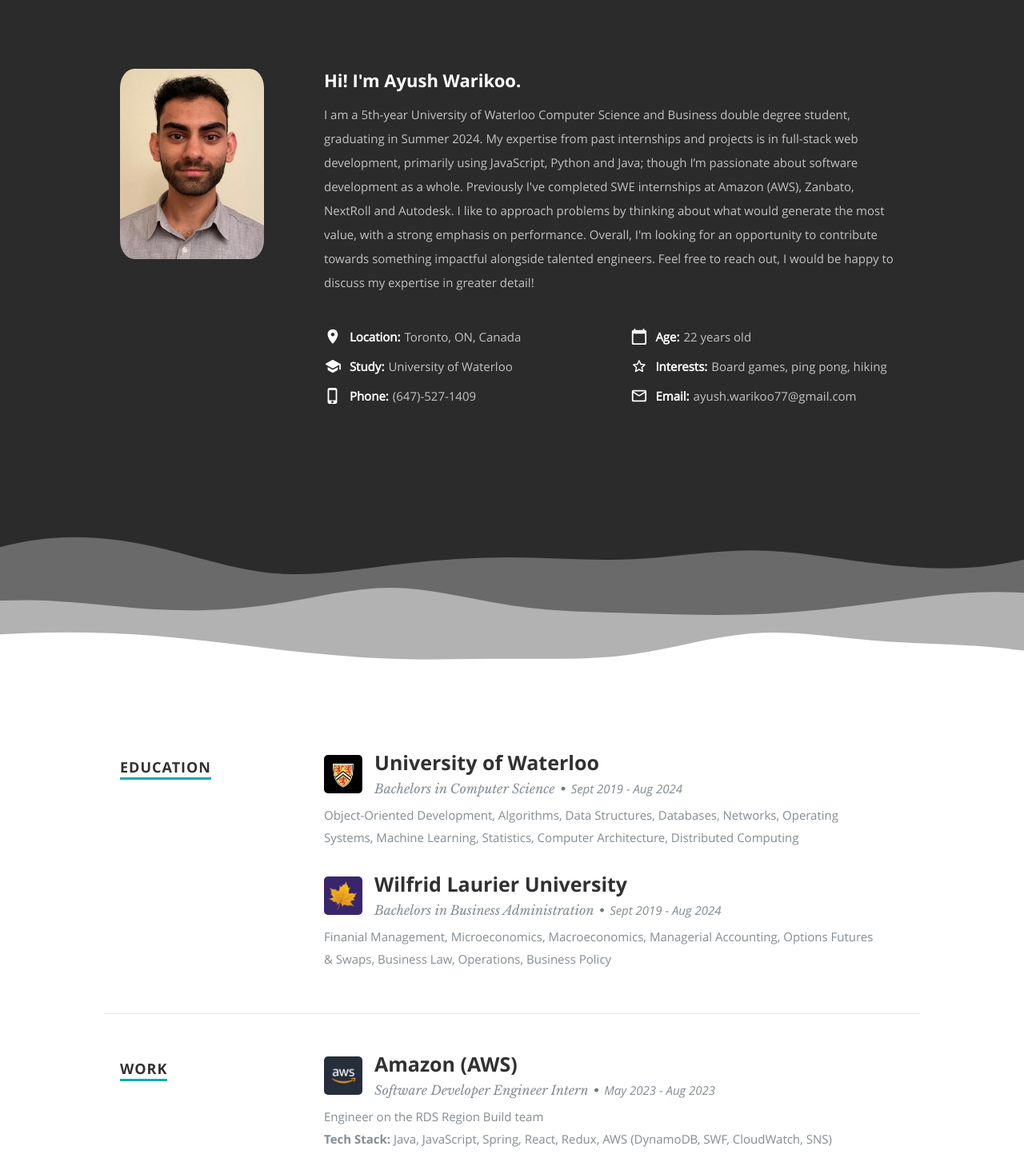
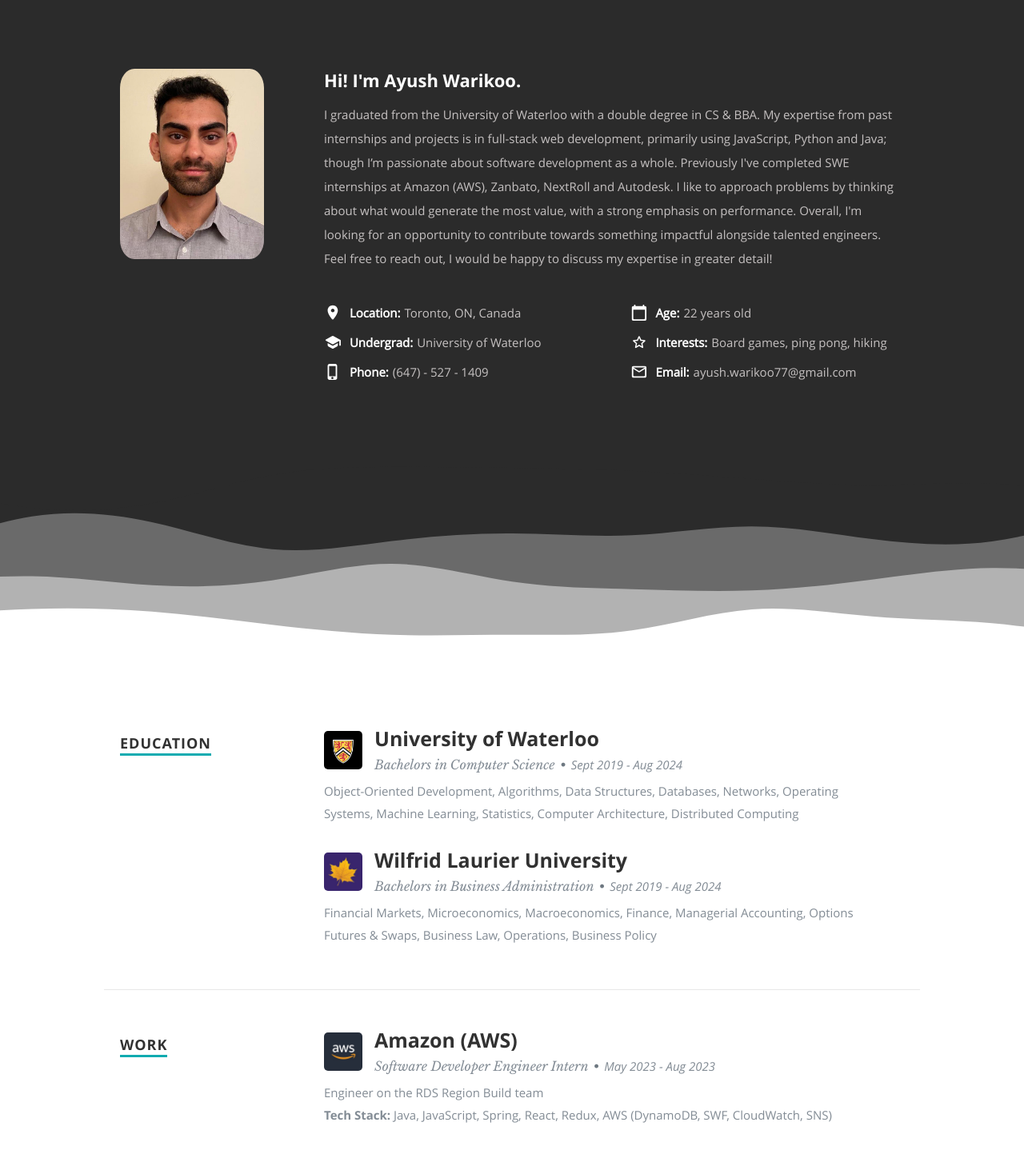
Before and after one commit to Ayush-Warikoo/portfolio, a React (Create React App) app: page / in a window 1280 px wide. Shown: the part 1060-2503 px from the top of the page at 80% size. Built offline with nearby package versions, Linux system fonts and the light colour scheme.

Commit message:
Updated text in accordance with degree completion

```diff
--- a/src/Components/About.jsx
+++ b/src/Components/About.jsx
@@ -9,8 +9,8 @@ import { getAge } from "./helper";
 
 const aboutItemsLeft = [
 	{ label: "Location", text: "Toronto, ON, Canada", Icon: LocationOnRoundedIcon },
-	{ label: "Study", text: "University of Waterloo", Icon: SchoolRoundedIcon },
-	{ label: "Phone", text: "(647)-527-1409", Icon: PhoneIphoneRoundedIcon },
+	{ label: "Undergrad", text: "University of Waterloo", Icon: SchoolRoundedIcon },
+	{ label: "Phone", text: "(647) - 527 - 1409", Icon: PhoneIphoneRoundedIcon },
 ];
 
 const aboutItemsRight = [
@@ -30,10 +30,9 @@ function About() {
 				<div className="nine columns main-col">
 					<h2>Hi! I'm Ayush Warikoo.</h2>
 					<p>
-						I am a 5th-year University of Waterloo Computer Science and Business double
-						degree student, graduating in Summer 2024. My expertise from past
-						internships and projects is in full-stack web development, primarily using
-						JavaScript, Python and Java; though I’m passionate about software
+						I graduated from the University of Waterloo with a double degree in CS & BBA.
+						My expertise from past internships and projects is in full-stack web development,
+						primarily using JavaScript, Python and Java; though I’m passionate about software
 						development as a whole. Previously I've completed SWE internships at Amazon
 						(AWS), Zanbato, NextRoll and Autodesk. I like to approach problems by
 						thinking about what would generate the most value, with a strong emphasis on
--- a/src/Components/constants.js
+++ b/src/Components/constants.js
@@ -1,6 +1,6 @@
 const titles = [
-	"UWaterloo CS & BBA Student",
 	"Full-Stack Software Engineer",
+	"UWaterloo CS & BBA Graduate",
 	"Web Developer",
 	"Board Game Strategist",
 	"Chess Enthusiast",
@@ -21,7 +21,7 @@ const educationList = [
 		imageSrc: "images/resume/WLU.jpeg",
 		years: "Sept 2019 - Aug 2024",
 		courses:
-			"Finanial Management, Microeconomics, Macroeconomics, Managerial Accounting, Options Futures & Swaps, Business Law, Operations, Business Policy",
+			"Financial Markets, Microeconomics, Macroeconomics, Finance, Managerial Accounting, Options Futures & Swaps, Business Law, Operations, Business Policy",
 	},
 ];
 
```
